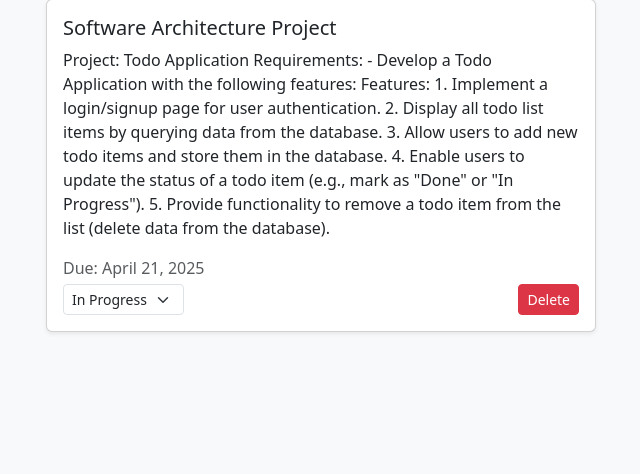
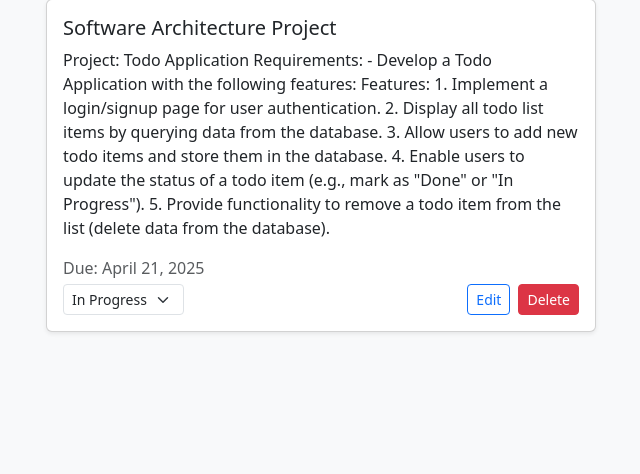
Before and after one commit to PhumrapeeC/Django-Todolist, a Django app: page / in a window 1280 px wide. Shown: the part 167-641 px from the top of the page, without its empty margins (36-676 px from the left). Run offline with Django 5.2, Linux system fonts and the light colour scheme; a user stored in the database is signed in; data comes from the database, SQL or seed files in the repository.

Commit message:
update todo_list.html

```diff
--- a/todoapp/templates/todo_list.html
+++ b/todoapp/templates/todo_list.html
@@ -13,10 +13,13 @@
                     <div class="card-body">
                         <h5 class="card-title">{{ todo.title }}</h5>
                         <p class="card-text">{{ todo.description }}</p>
+
                         {% if todo.due_date %}
                             <p class="text-muted mb-1">Due: {{ todo.due_date }}</p>
                         {% endif %}
+
                         <div class="d-flex justify-content-between align-items-center">
+                            <!-- Update status -->
                             <form method="post" action="{% url 'update_todo' todo.id %}">
                                 {% csrf_token %}
                                 <select name="status" class="form-select form-select-sm" onchange="this.form.submit()">
@@ -25,10 +28,14 @@
                                     {% endfor %}
                                 </select>
                             </form>
-                            <form method="post" action="{% url 'delete_todo' todo.id %}">
-                                {% csrf_token %}
-                                <button type="submit" class="btn btn-sm btn-danger">Delete</button>
-                            </form>
+
+                            <div class="d-flex gap-2">
+                                <a href="{% url 'edit_todo' todo.id %}" class="btn btn-sm btn-outline-primary">Edit</a>
+                                <form method="post" action="{% url 'delete_todo' todo.id %}">
+                                    {% csrf_token %}
+                                    <button type="submit" class="btn btn-sm btn-danger">Delete</button>
+                                </form>
+                            </div>
                         </div>
                     </div>
                 </div>
```
